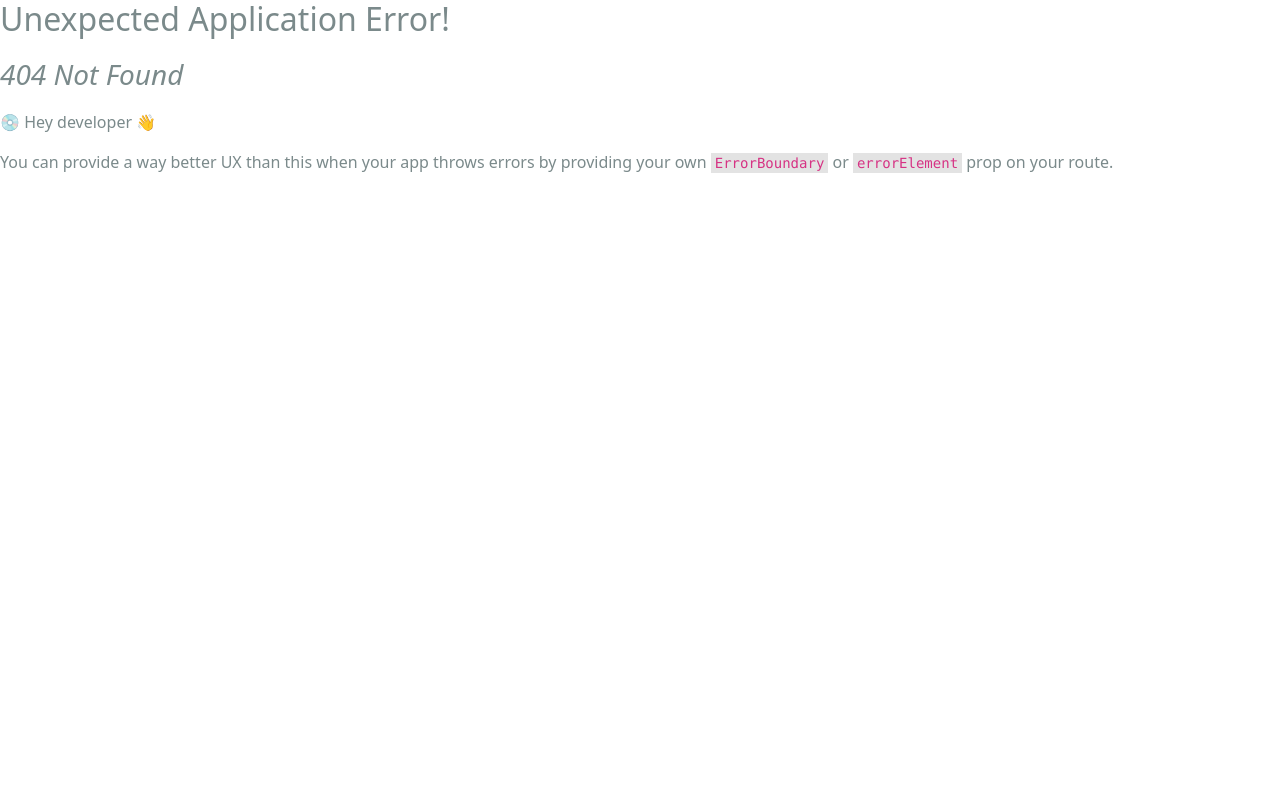
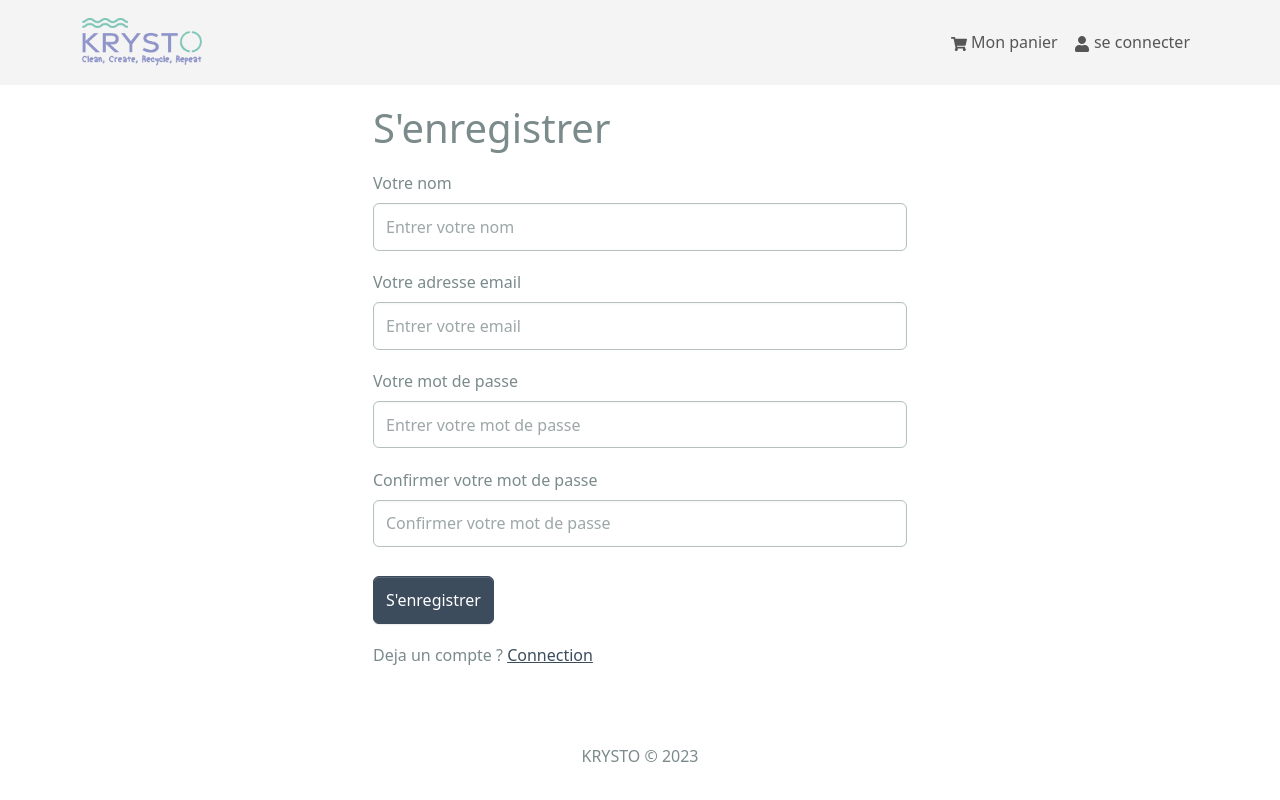
Before and after one commit to KRYSTO-NC/krysto-shop, a React (Create React App) app in the folder frontend/: page /register in a window 1280 px wide. Before the commit this address had no page. Shown: the top 800 px of the page. Built offline with nearby package versions, Linux system fonts and the light colour scheme.

Commit message:
register and logout user

```diff
--- a/frontend/src/components/Header.jsx
+++ b/frontend/src/components/Header.jsx
@@ -1,15 +1,30 @@
+import {useNavigate} from 'react-router-dom'
 import { Navbar, Nav, Container, Badge, NavDropdown } from 'react-bootstrap'
 import { FaShoppingCart, FaUser } from 'react-icons/fa'
 import { LinkContainer } from 'react-router-bootstrap'
-import { useSelector } from 'react-redux'
+import { useSelector , useDispatch } from 'react-redux'
+import { useLogoutMutation } from '../slices/userApiSlice'
+import {logout} from '../slices/authSlice'
 import logo from '../assets/logo_krysto.png'
 
 const Header = () => {
   const { cartItems } = useSelector((state) => state.cart)
   const { userInfo } = useSelector((state) => state.auth)
 
-  const logoutHandler = () => {
-    console.log('logout')
+  const dispatch = useDispatch()
+  const navigate = useNavigate()
+
+  const [logoutApiCall] = useLogoutMutation()
+
+  const logoutHandler = async () => {
+    try {
+
+      await logoutApiCall().unwrap()
+      dispatch(logout())
+      navigate('/login')
+    } catch (error) {
+      console.log(error);
+    }
   }
 
   return (
--- a/frontend/src/index.js
+++ b/frontend/src/index.js
@@ -15,6 +15,7 @@
 import ProductScreen from './screens/ProductScreen'
 import CartScreen from './screens/CartScreen'
 import LoginScreen from './screens/LoginScreen'
+import RegisterScreen from './screens/RegisterScreen'
 
 const router = createBrowserRouter(
   createRoutesFromElements(
@@ -23,6 +24,7 @@
       <Route path="/product/:id" element={<ProductScreen />}></Route>
       <Route path="/cart" element={<CartScreen />}></Route>
       <Route path="/login" element={<LoginScreen />}></Route>
+      <Route path="/register" element={<RegisterScreen />}></Route>
     </Route>,
   ),
 )
--- /dev/null
+++ b/frontend/src/screens/RegisterScreen.jsx
@@ -0,0 +1,113 @@
+import { useState, useEffect } from "react";
+import { Link, useLocation, useNavigate } from "react-router-dom";
+import { Form, Button, Row, Col } from "react-bootstrap";
+import { useDispatch, useSelector } from "react-redux";
+import FormContainer from "../components/FormContainer";
+import Loader from "../components/Loader";
+import { useRegisterMutation } from "../slices/userApiSlice";
+import { setCredentials } from "../slices/authSlice";
+import { toast } from "react-toastify";
+
+const RegisterScreen = () => {
+  const [name, setName] = useState("");
+  const [email, setEmail] = useState("");
+  const [password, setPassword] = useState("");
+  const [confirmPassword, setConfirmPassword] = useState("");
+
+  const dispatch = useDispatch();
+  const navigate = useNavigate();
+
+  const [register, { isLoading, data }] = useRegisterMutation();
+
+  const { userInfo } = useSelector((state) => state.auth);
+
+  const { search } = useLocation();
+  const sp = new URLSearchParams(search);
+  const redirect = sp.get("redirect") || "/"; // redirect to home page if no redirect query param
+
+  useEffect(() => {
+    if (userInfo) {
+      navigate(redirect);
+    }
+  }, [userInfo, redirect, navigate]);
+
+  const submitHandler = async (e) => {
+    e.preventDefault();
+    if (password !== confirmPassword) {
+      toast.error("Les mots de passe ne correspondent pas");
+      return;
+    } else {
+      try {
+        const res = await register({ name, email, password }).unwrap();
+        dispatch(setCredentials({ ...res }));
+        navigate(redirect);
+      } catch (error) {
+        toast.error(error?.data?.message || error.error);
+      }
+    }
+  };
+  return (
+    <FormContainer>
+      <h1>S'enregistrer</h1>
+      <Form onSubmit={submitHandler}>
+        <Form.Group className="my-3" controlId="name">
+          <Form.Label>Votre nom</Form.Label>
+          <Form.Control
+            type="text"
+            placeholder="Entrer votre nom"
+            value={name}
+            onChange={(e) => setName(e.target.value)}
+          ></Form.Control>
+        </Form.Group>
+        <Form.Group className="my-3" controlId="email">
+          <Form.Label>Votre adresse email</Form.Label>
+          <Form.Control
+            type="email"
+            placeholder="Entrer votre email"
+            value={email}
+            onChange={(e) => setEmail(e.target.value)}
+          ></Form.Control>
+        </Form.Group>
+        <Form.Group className="my-3" controlId="password">
+          <Form.Label>Votre mot de passe</Form.Label>
+          <Form.Control
+            type="password"
+            placeholder="Entrer votre mot de passe"
+            value={password}
+            onChange={(e) => setPassword(e.target.value)}
+          ></Form.Control>
+        </Form.Group>
+
+        <Form.Group className="my-3" controlId="confirmPassword">
+          <Form.Label>Confirmer votre mot de passe</Form.Label>
+          <Form.Control
+            type="password"
+            placeholder="Confirmer votre mot de passe"
+            value={confirmPassword}
+            onChange={(e) => setConfirmPassword(e.target.value)}
+          ></Form.Control>
+        </Form.Group>
+
+        <Button
+          type="submit"
+          variant="primary"
+          className="mt-2"
+          disabled={isLoading}
+        >
+         S'enregistrer
+        </Button>
+        {isLoading && <Loader />}
+      </Form>
+      <Row className="py-3">
+        <Col>
+          Deja un compte ?{" "}
+          <Link to={redirect ? `/login?redirect=${redirect}` : "/login"}>
+            Connection
+          </Link>
+        </Col>
+      </Row>
+    </FormContainer>
+  );
+};
+
+export default RegisterScreen;
--- a/frontend/src/slices/authSlice.js
+++ b/frontend/src/slices/authSlice.js
@@ -14,8 +14,12 @@
       state.userInfo = action.payload
       localStorage.setItem('userInfo', JSON.stringify(action.payload))
     },
+    logout(state , action) {
+      state.userInfo = null
+      localStorage.removeItem('userInfo')
+    }
   },
 })
 
-export const { setCredentials } = authSlice.actions
+export const { setCredentials , logout } = authSlice.actions
 export default authSlice.reducer
--- a/frontend/src/slices/userApiSlice.js
+++ b/frontend/src/slices/userApiSlice.js
@@ -10,7 +10,23 @@
         body: data,
       }),
     }),
+
+    register: builder.mutation({
+      query: (data) => ({
+        url: `${USERS_URL}`,
+        method: 'POST',
+        body: data,
+      })
+    }),
+
+    logout: builder.mutation({
+      query: () => ({
+        url: `${USERS_URL}/logout`,
+        method: 'POST',
+      }),
+
+    })
   }),
 })
 
-export const { useLoginMutation } = usersApiSlice
+export const { useLoginMutation , useLogoutMutation , useRegisterMutation } = usersApiSlice
```
Also changed, not shown: 1 other file (tests, documents, lock files or other folders).
